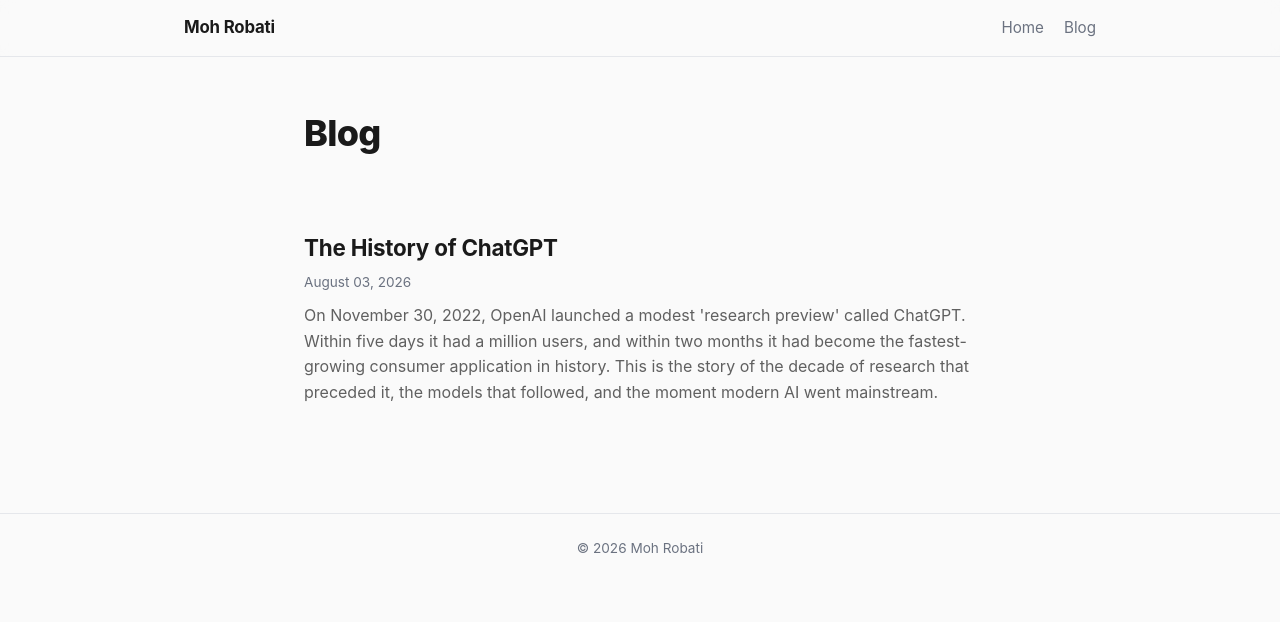
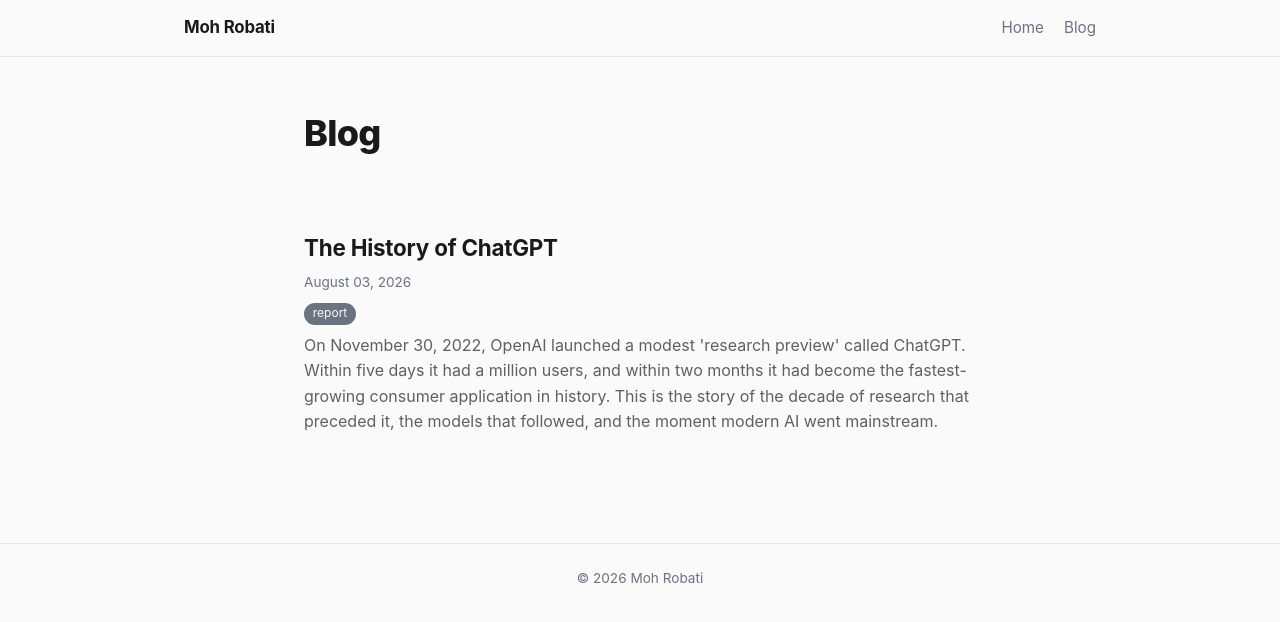
Before and after one commit to mohrobati/mohrobati.github.io, a Jekyll site: the page built from blog.html, in a window 1280 px wide. Shown: the top 622 px of the page. Built offline with Jekyll 4.4.1, drawn with Linux system fonts in a browser that asks for light colours.

Commit message:
tags added to posts

```diff
--- a/_layouts/default.html
+++ b/_layouts/default.html
@@ -107,6 +107,22 @@
             color: var(--muted);
         }
         .post-card__excerpt { margin: 0; color: #606060; }
+        .post-card__tags {
+            list-style: none;
+            margin: 0.5rem 0;
+            padding: 0;
+            display: flex;
+            flex-wrap: wrap;
+            gap: 0.4rem;
+        }
+        .post-card__tag {
+            font-size: 0.75rem;
+            color: var(--bg);
+            background: var(--muted);
+            padding: 0.15rem 0.55rem;
+            border-radius: 999px;
+            line-height: 1.4;
+        }
 
         /* Post */
         .post__header { margin-bottom: 2.5rem; }
@@ -121,6 +137,22 @@
             margin: 0;
             color: var(--muted);
             font-size: 0.9rem;
+        }
+        .post__tags {
+            list-style: none;
+            margin: 1rem 0 0;
+            padding: 0;
+            display: flex;
+            flex-wrap: wrap;
+            gap: 0.5rem;
+        }
+        .post__tag {
+            font-size: 0.8rem;
+            color: var(--bg);
+            background: var(--muted);
+            padding: 0.2rem 0.6rem;
+            border-radius: 999px;
+            line-height: 1.4;
         }
         .post__content { font-size: 1.075rem; line-height: 1.75; }
         .post__content h2 {
--- a/_posts/2026-08-03-first-post.md
+++ b/_posts/2026-08-03-first-post.md
@@ -1,6 +1,8 @@
 ---
 title: The History of ChatGPT
 excerpt: "On November 30, 2022, OpenAI launched a modest 'research preview' called ChatGPT. Within five days it had a million users, and within two months it had become the fastest-growing consumer application in history. This is the story of the decade of research that preceded it, the models that followed, and the moment modern AI went mainstream."
+tags:
+  - report
 ---
 
 ## The History of ChatGPT
--- a/blog.html
+++ b/blog.html
@@ -14,6 +14,13 @@
         <a href="{{ post.url }}">{{ post.title }}</a>
     </h2>
     <p class="post-card__date">{{ post.date | date: "%B %d, %Y" }}</p>
+    {% if post.tags %}
+    <ul class="post-card__tags">
+        {% for tag in post.tags %}
+        <li class="post-card__tag">{{ tag }}</li>
+        {% endfor %}
+    </ul>
+    {% endif %}
     <p class="post-card__excerpt">{{ post.excerpt }}</p>
 </article>
 
```
Also changed, not shown: _layouts/post.html (+7 -0 lines).
